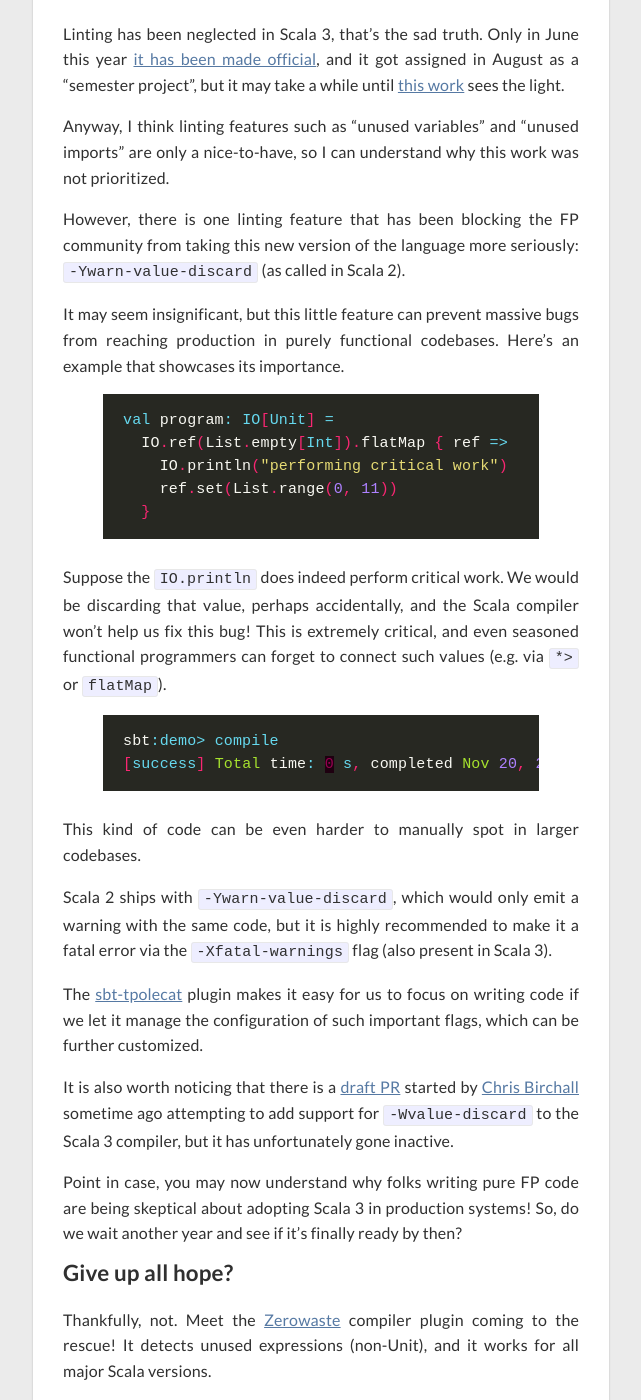
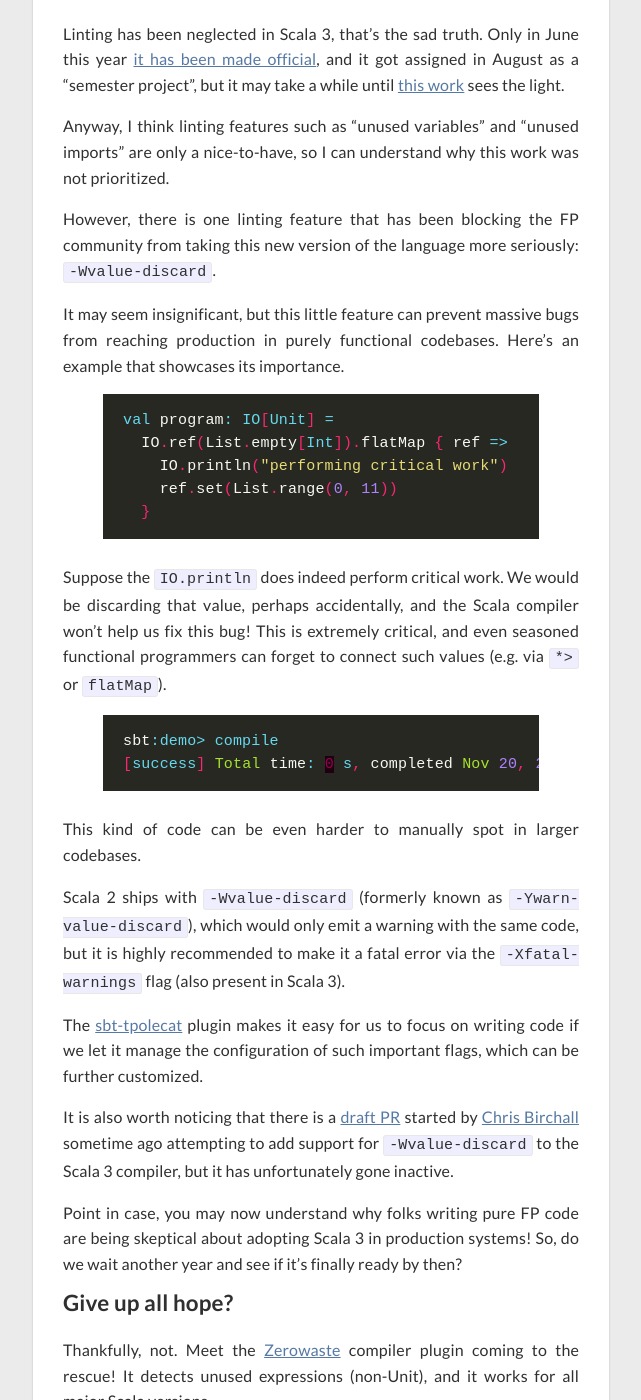
Before and after one commit to gvolpe/blog-comments, a Jekyll site: the page built from _posts/2022-11-20-scala3-missing-compiler-plugin.md, in a window 1280 px wide and 1400 px high, scrolled down 1178 px. Shown: the whole window, without its empty margins (319-960 px from the left). Built offline with Jekyll 4.4.1, drawn with Linux system fonts in a browser that asks for light colours; nearby versions of some CDN libraries.

Commit message:
update link and correct flag names

```diff
--- a/_posts/2022-11-20-scala3-is-not-prod-ready.md
+++ b/_posts/2022-11-20-scala3-missing-compiler-plugin.md
@@ -30,7 +30,7 @@
 
 Anyway, I think linting features such as "unused variables" and "unused imports" are only a nice-to-have, so I can understand why this work was not prioritized.
 
-However, there is one linting feature that has been blocking the FP community from taking this new version of the language more seriously: `-Ywarn-value-discard` (as called in Scala 2).
+However, there is one linting feature that has been blocking the FP community from taking this new version of the language more seriously: `-Wvalue-discard`.
 
 It may seem insignificant, but this little feature can prevent massive bugs from reaching production in purely functional codebases. Here's an example that showcases its importance.
 
@@ -51,7 +51,7 @@
 
 This kind of code can be even harder to manually spot in larger codebases.
 
-Scala 2 ships with `-Ywarn-value-discard`, which would only emit a warning with the same code, but it is highly recommended to make it a fatal error via the `-Xfatal-warnings` flag (also present in Scala 3).
+Scala 2 ships with `-Wvalue-discard` (formerly known as `-Ywarn-value-discard`), which would only emit a warning with the same code, but it is highly recommended to make it a fatal error via the `-Xfatal-warnings` flag (also present in Scala 3).
 
 The [sbt-tpolecat](https://github.com/typelevel/sbt-tpolecat) plugin makes it easy for us to focus on writing code if we let it manage the configuration of such important flags, which can be further customized.
 
```
